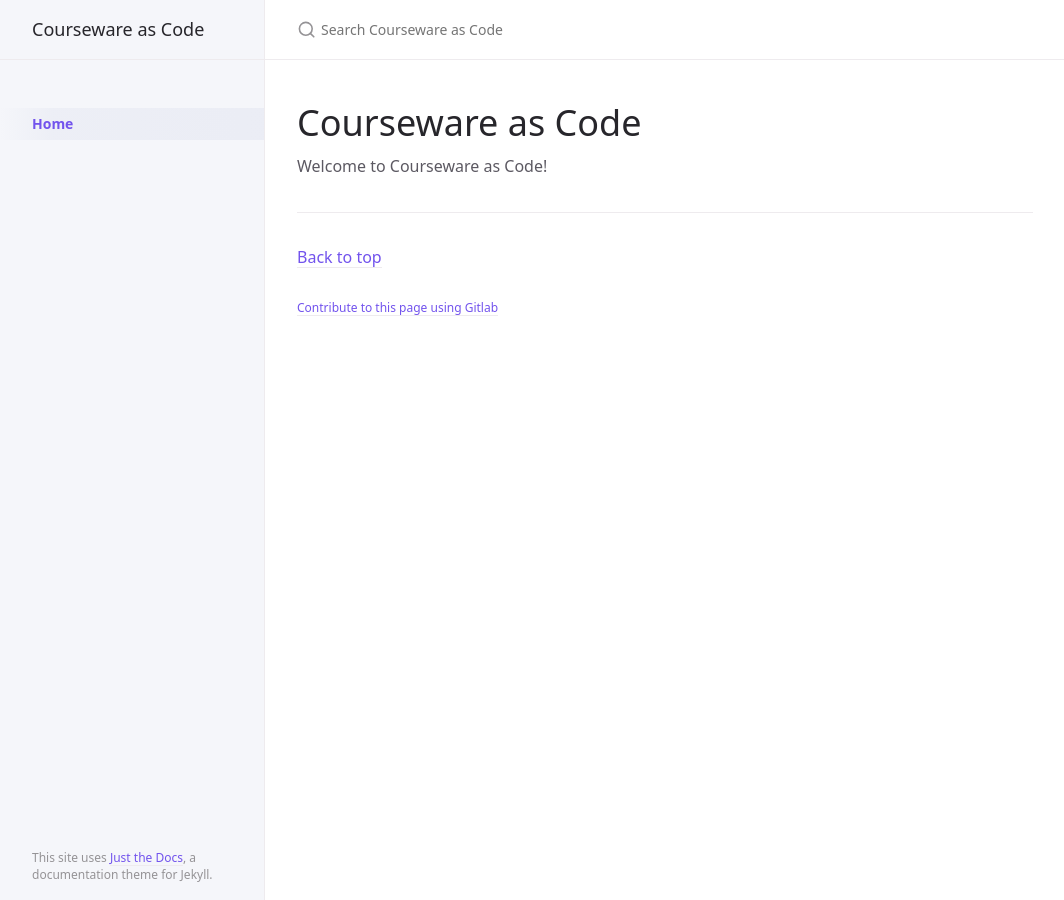
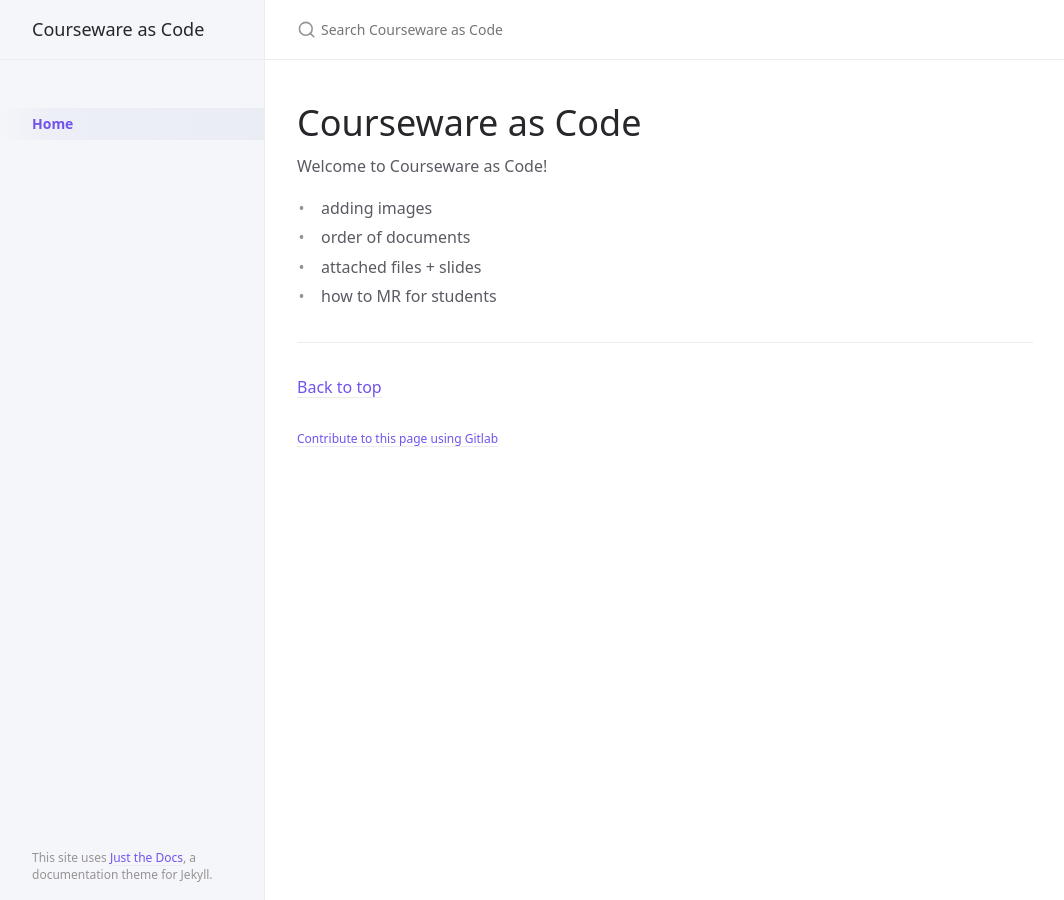
Before and after one commit to MetzinAround/practical-classroom-workshop, a Jekyll site: the page built from index.md, in a window 1280 px wide. Shown: the whole page, without its empty margins (107-1171 px from the left). Built offline with Jekyll 4.4.1, drawn with Linux system fonts in a browser that asks for light colours.

Commit message:
Documentation draft

```diff
--- a/_config.yml
+++ b/_config.yml
@@ -4,6 +4,7 @@ baseurl: "/$CI_PROJECT_NAME"
 url: "https://$CI_PROJECT_NAMESPACE.gitlab.io"
 
 # Footer "Edit this page on Gitlab" link text
+gl_edit_repository: "https://gitlab.com/courseware-as-code/courseware-template" # the gitlab URL for your repo
 gl_edit_link: true # show or hide edit this page link
 gl_edit_link_text: "Contribute to this page using Gitlab"
 gl_edit_repository: "$CI_PROJECT_URL" # the gitlab URL for your repo
--- a/index.md
+++ b/index.md
@@ -8,3 +8,8 @@ permalink: /
 # Courseware as Code
 
 Welcome to Courseware as Code!
+
+- adding images
+- order of documents
+- attached files + slides
+- how to MR for students
```
Also changed, not shown: README.md.
